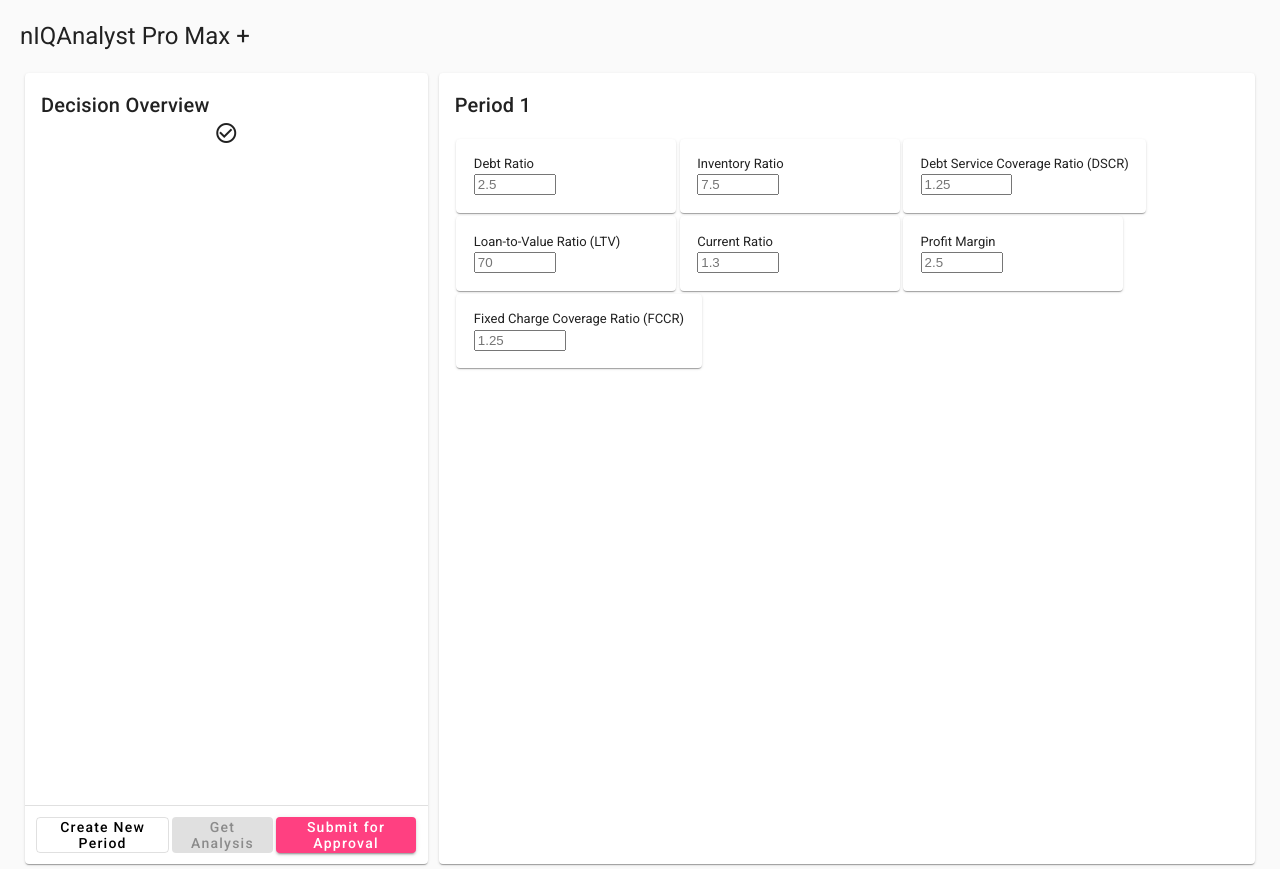
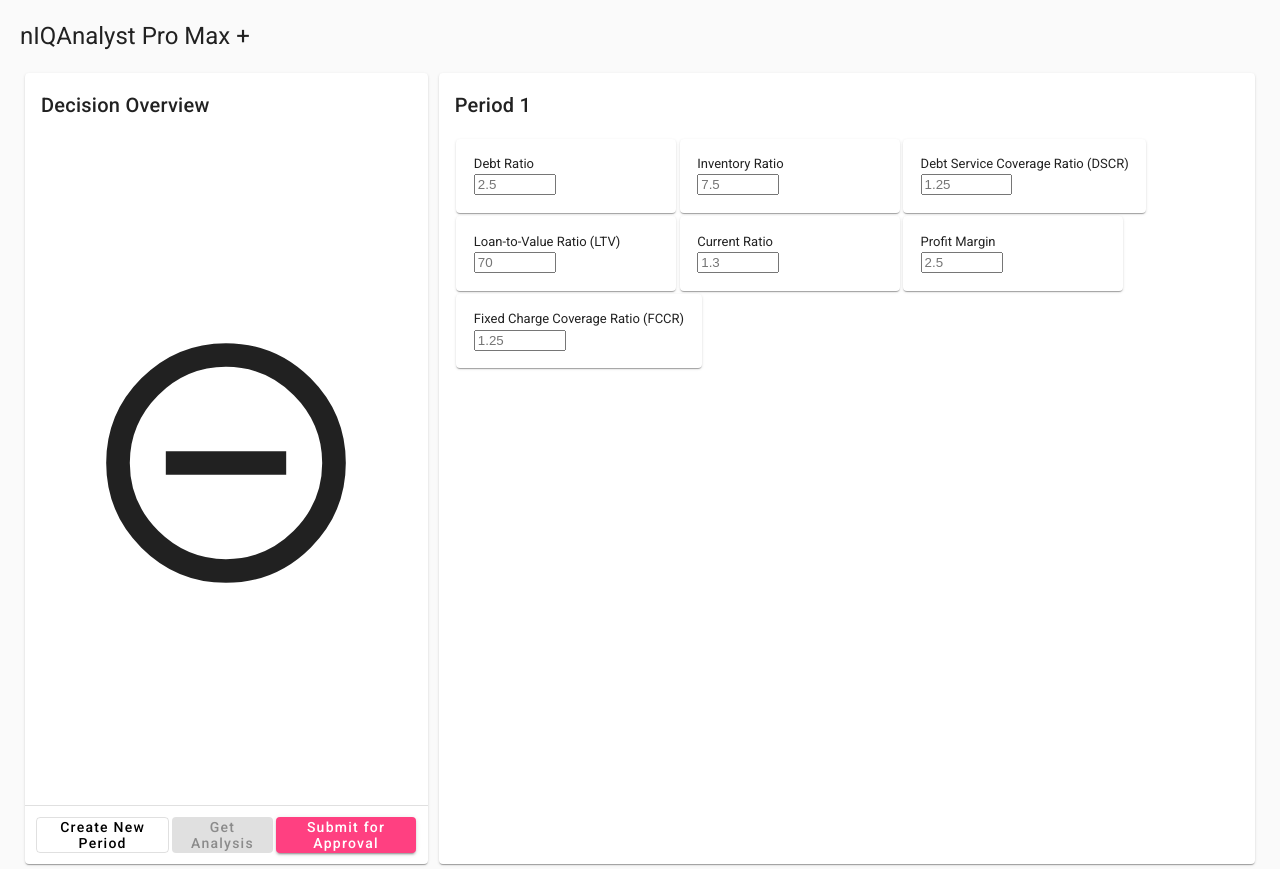
Before and after one commit to phillipbyram-ncino/nIQAnalyst, an Angular app: page / in a window 1280 px wide. Built offline with nearby package versions, Linux system fonts and the light colour scheme.

Commit message:
approval badge

```diff
--- a/src/app/analysis-dashboard/analysis-dashboard.component.css
+++ b/src/app/analysis-dashboard/analysis-dashboard.component.css
@@ -41,3 +41,13 @@
   position: absolute;
   right: 1rem;
 }
+.badge {
+  transform: scale(12);
+}
+.badge-container {
+  display: flex;
+  justify-content: center;
+  align-items: center;
+  width: 100%;
+  height: 100%;
+}
--- a/src/app/analysis-dashboard/analysis-dashboard.component.html
+++ b/src/app/analysis-dashboard/analysis-dashboard.component.html
@@ -36,8 +36,8 @@
               </div>
             </ng-template>
             <ng-template #statusIcon>
-              <div>
-                <mat-icon fontIcon="check_circle_outline"></mat-icon>
+              <div class="badge-container">
+                <mat-icon [fontIcon]="badgeName" class="badge" [color]="badgeColor"></mat-icon>
               </div>
             </ng-template>
           </mat-card-content>
--- a/src/app/analysis-dashboard/analysis-dashboard.component.ts
+++ b/src/app/analysis-dashboard/analysis-dashboard.component.ts
@@ -35,6 +35,8 @@
   showIcon: boolean = false;
   iconName: string = '';
   iconColor: string = 'primary';
+  badgeName: string = 'remove_circle_outline';
+  badgeColor: string = '';
   isSuccessful: boolean = false;
   approvalOptions: ApprovalOptions = {
     allowableFailedMetrics: 2,
@@ -47,6 +49,8 @@
   handleEval(success: boolean): boolean {
     this.iconName = success ? 'checkmark' : 'error';
     this.iconColor = success ? 'primary' : 'accent';
+    this.badgeName = success ? 'check_circle_outline' : 'error';
+    this.badgeColor = success ? 'primary' : 'accent';
 
     this.isSuccessful = success;
     this.showIcon = true;
```
